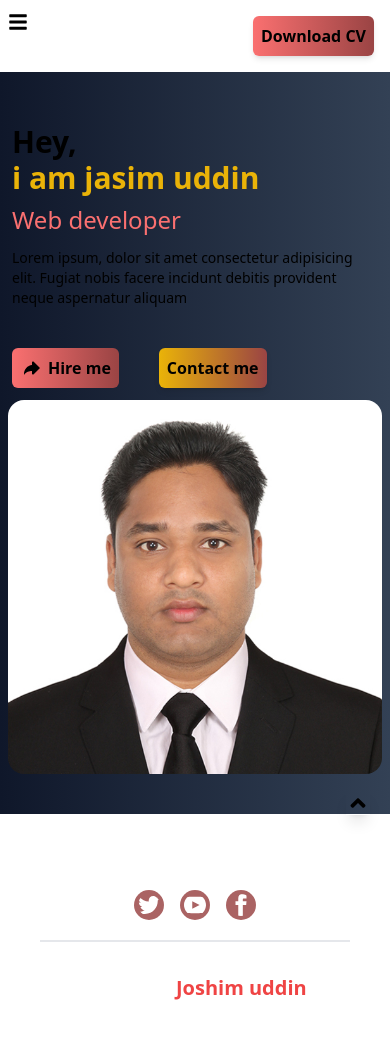
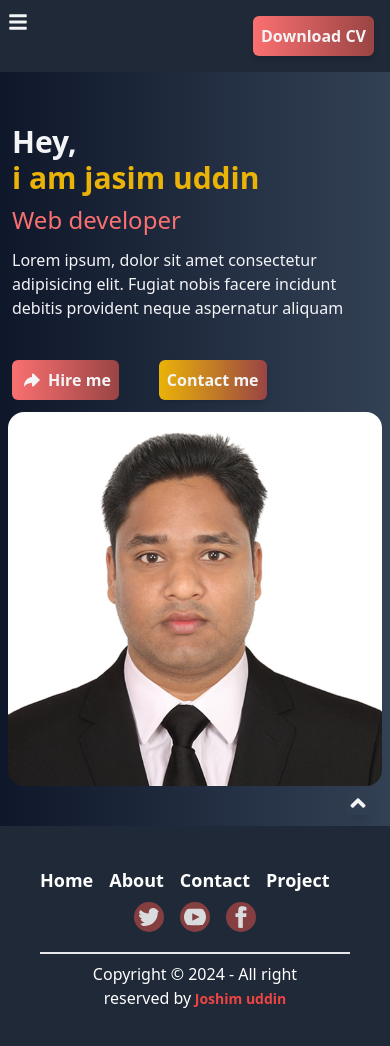
Before and after one commit to khandakerJasim/Portfolio1, a React (Create React App) app in the folder client/: page /About in a window 390 px wide. Shown: the top 1046 px of the page. Built offline with nearby package versions, Linux system fonts and the light colour scheme.

Commit message:
update dark and light mode

```diff
--- a/client/src/component/Share/Footer.js
+++ b/client/src/component/Share/Footer.js
@@ -6,7 +6,7 @@ import { Link } from "react-router-dom";
 
 export default function Footer() {
   return (
-    <div className="max-w-[1200px] mx-auto dark:bg-[#141E46]  text-white ">
+    <div className="max-w-[1200px] mx-auto bg-gray-800 dark:bg-[#141E46]  text-white ">
       <footer className="grid grid-cols-1 sm:grid-cols-2 pb-5 gap-2 py-10">
         <ul className=" gap-4 flex mx-10 text-lg font-semibold  ">
           <Link to="/">
@@ -65,7 +65,7 @@ export default function Footer() {
       <div className="border-t-2 mx-10 border-gray-200 px-10 pb-10  ">
         <h3 className="  gap-2 mx-auto text-center items-center py-2 space-x-2  ">
           Copyright © 2024 - All right reserved by
-          <span className="text-red-500 text-xl font-bold mt-2 ">
+          <span className="text-red-500 text-sm sm:text-xl font-bold mt-2 ">
             {" "}
             Joshim uddin
           </span>
--- a/client/src/component/Share/Navbar.js
+++ b/client/src/component/Share/Navbar.js
@@ -31,7 +31,7 @@ export default function Navbar() {
   return (
     <div
       className={`
-      dark:bg-[#141E46]   sticky top-0 z-50  dark:text-white   max-w-[1200px] mx-auto ${
+      dark:bg-[#141E46]   sticky top-0 z-50  dark:text-white text-gray-100 bg-gray-800   max-w-[1200px] mx-auto ${
         Scroll ? "delay-200 duration-300 " : " text-black"
       } `}
     >
--- a/client/src/component/message/Message.js
+++ b/client/src/component/message/Message.js
@@ -32,7 +32,7 @@ export default function Message() {
   return (
     <div
       data-aos="fade-up"
-      className="fixed bottom-5 right-5 max-w-[1200px]  dark:text-white text-black md:right-[150px] "
+      className="fixed bottom-5 right-5 max-w-[1200px] text-gray-100  dark:text-white text-black md:right-[150px] "
     >
       {visible ? (
         <button onClick={() => gotobtn()}>
--- a/client/src/pages/About/About.js
+++ b/client/src/pages/About/About.js
@@ -25,7 +25,7 @@ export default function About() {
     Aos.init({ duration: 2000, easing: "ease-in-cubic", once: true });
   });
   return (
-    <div className="   max-w-[1200px] mx-auto  dark:text-white bg-gradient-to-r from-slate-900 to-slate-700  ">
+    <div className="   max-w-[1200px] mx-auto text-gray-100 dark:text-white bg-gradient-to-r from-slate-900 to-slate-700  ">
       <div className="md:flex  md:flex-row   flex-row-reverse py-10 items-center justify-between ">
         <div className="p-3 flex flex-col justify-center mx-auto">
           <p className="text-3xl font-bold">
@@ -48,7 +48,7 @@ export default function About() {
             repeat={Infinity}
             speed={50}
           />
-          <p className="md:w-[400px]  text-sm font-semi-extrabold mt-3 pr-2 ">
+          <p className="md:w-[400px]  text-md font-semi-extrabold mt-3 pr-2 ">
             Lorem ipsum, dolor sit amet consectetur adipisicing elit. Fugiat
             nobis facere incidunt debitis provident neque aspernatur aliquam
           </p>
--- a/client/src/pages/Contact/Contact.js
+++ b/client/src/pages/Contact/Contact.js
@@ -40,7 +40,7 @@ export default function Contact() {
   // };
 
   return (
-    <div className="max-w-[1200px]  dark:text-white bg-gradient-to-r from-slate-900 to-slate-700  mx-auto ">
+    <div className="max-w-[1200px]  text-gray-100 dark:text-white bg-gradient-to-r from-slate-900 to-slate-700  mx-auto ">
       <div className="py-10">
         <p
           data-aos="fade-right"
--- a/client/src/pages/Skill/Skill.js
+++ b/client/src/pages/Skill/Skill.js
@@ -41,7 +41,7 @@ export default function Skill() {
     },
   ];
   return (
-    <div className="max-w-[1200px] mx-auto dark:text-white bg-gradient-to-r from-slate-700 to-slate-800   ">
+    <div className="max-w-[1200px] mx-auto text-gray-100 dark:text-white bg-gradient-to-r from-slate-700 to-slate-800   ">
       <div className="py-10">
         <h1
           data-aos="fade-down"
```
